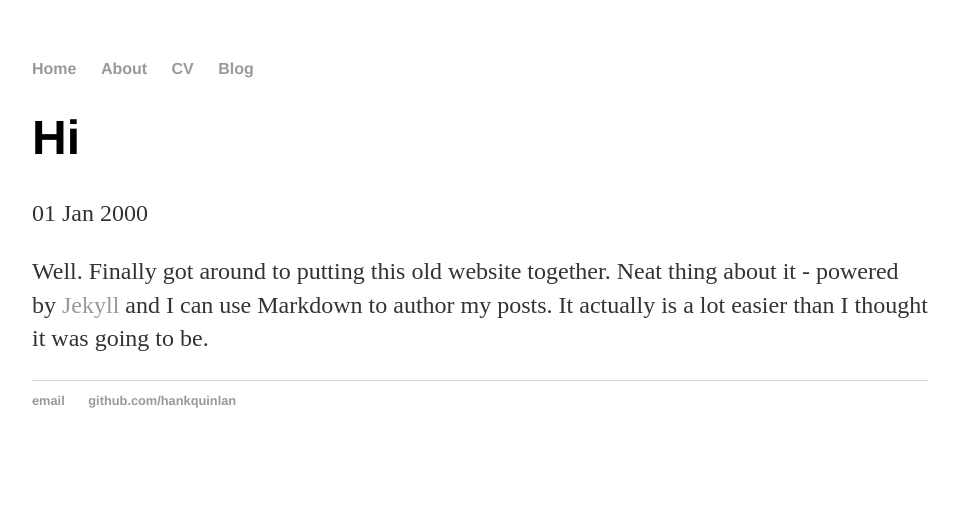
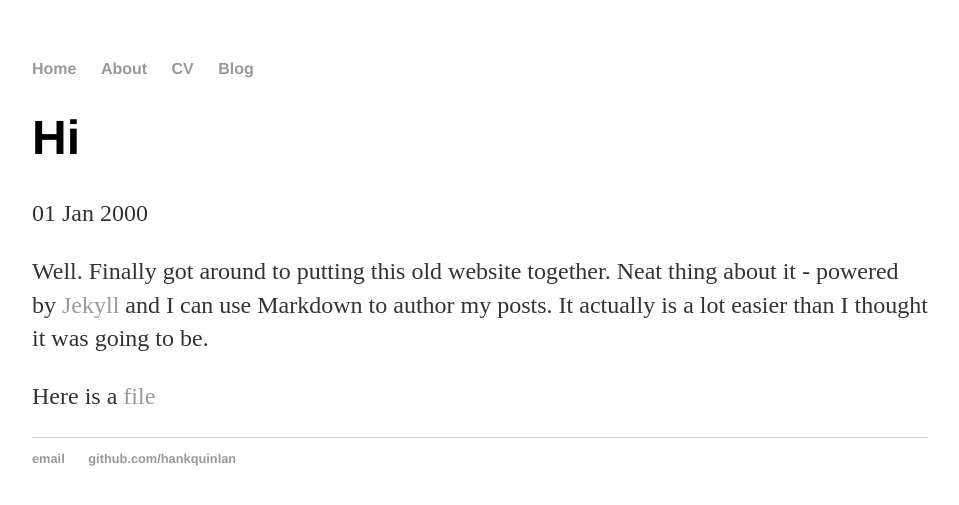
Before and after one commit to stanleyhartwell/stanleyhartwell.github.io, a Jekyll site: the page built from _posts/2000-01-01-hi.md, in a window 1280 px wide. Shown: the top 505 px of the page, without its empty margins (160-1119 px from the left). Built offline with Jekyll 4.4.1, drawn with Linux system fonts in a browser that asks for light colours.

Commit message:
Update 2000-01-01-hi.md

```diff
--- a/_posts/2000-01-01-hi.md
+++ b/_posts/2000-01-01-hi.md
@@ -5,3 +5,5 @@ date: 2000-01-01
 ---
 
 Well. Finally got around to putting this old website together. Neat thing about it - powered by [Jekyll](http://jekyllrb.com) and I can use Markdown to author my posts. It actually is a lot easier than I thought it was going to be.
+
+Here is a [file]({{site.baseurl}}/a.pdf)
```
